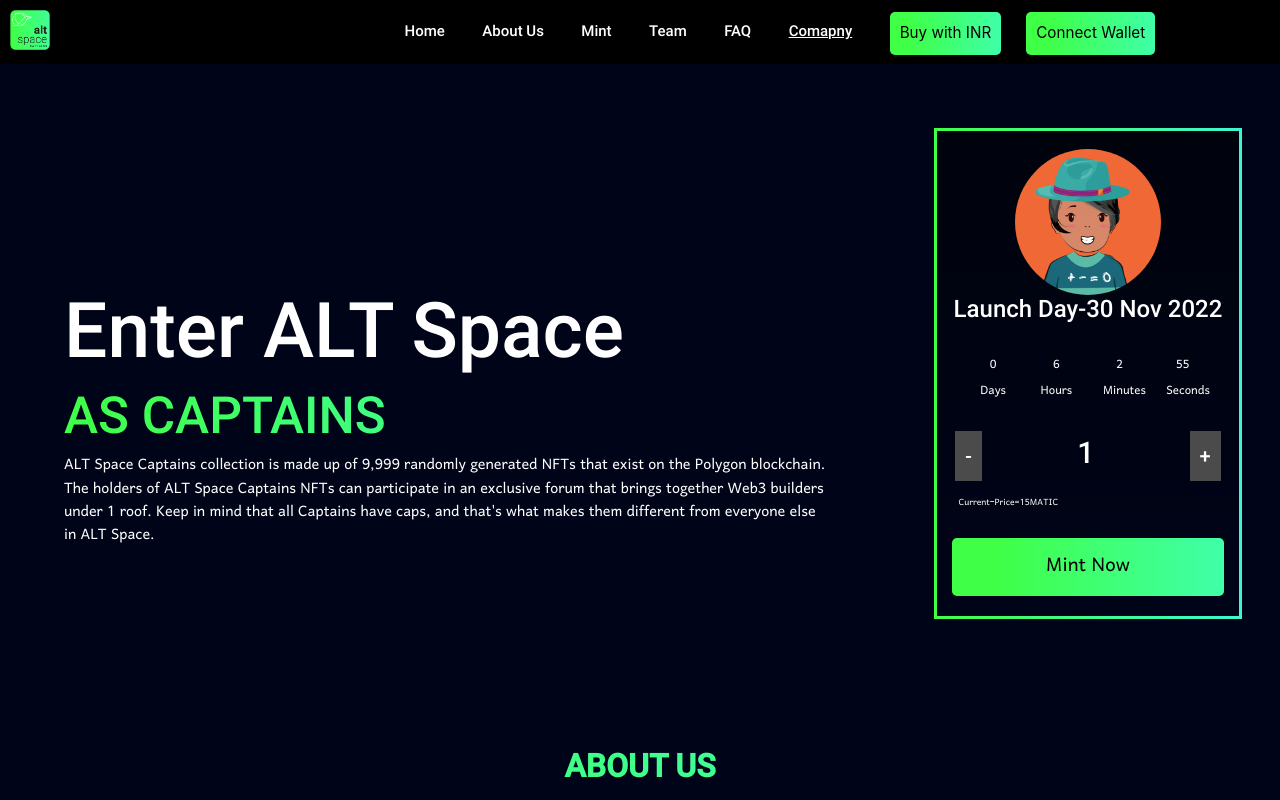
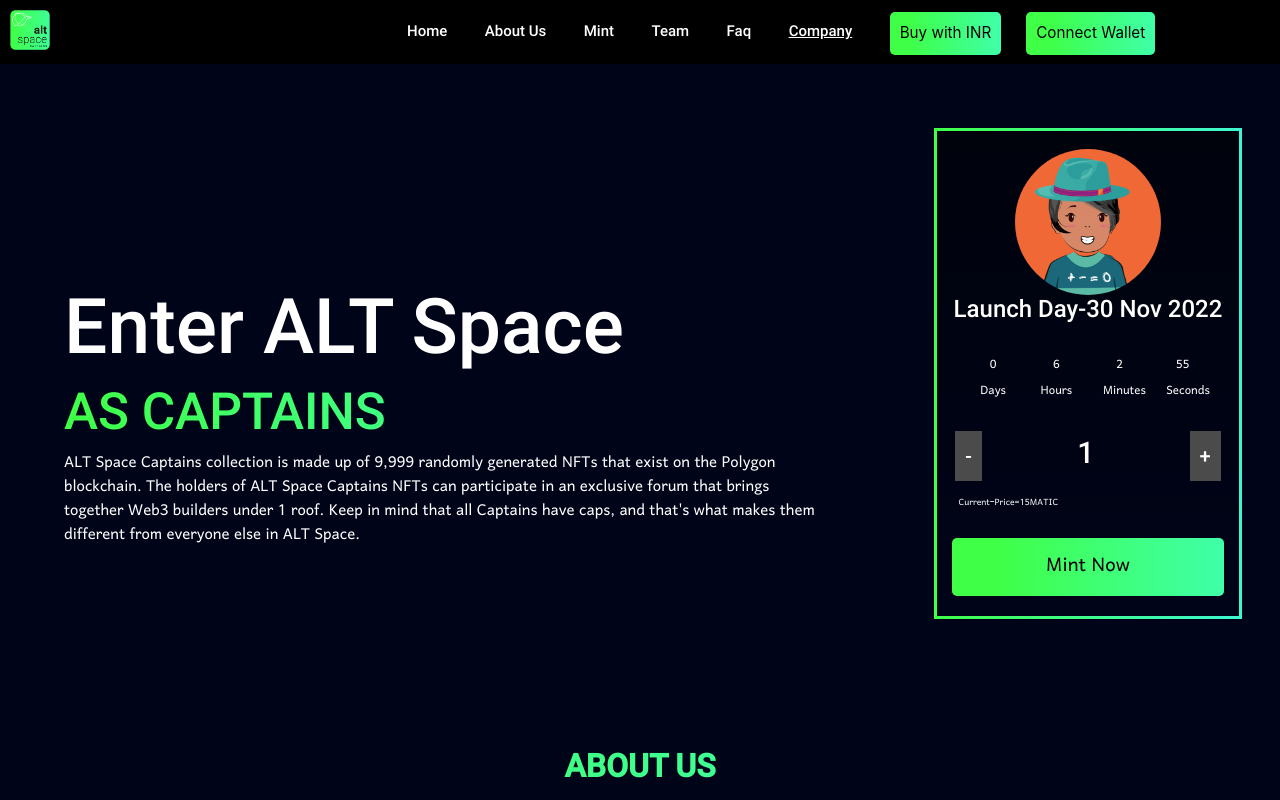
Before and after one commit to Gireeshbd/captainclub, a React (Create React App) app: page / in a window 1280 px wide. Shown: the top 800 px of the page. Built offline with nearby package versions, Linux system fonts and the light colour scheme.

Commit message:
Add files via upload

```diff
--- a/src/components/Navbar/navbar.js
+++ b/src/components/Navbar/navbar.js
@@ -44,10 +44,10 @@
       <Connect />
         <Onramper />
         <li>
-          <a href='http://enteraltspace.com/' target="_blank">Comapny</a>
+          <a href='http://enteraltspace.com/' target="_blank">Company</a>
         </li>
       <li>
-        <a onClick={faq}>FAQ</a>
+        <a onClick={faq}>Faq</a>
         </li>
         <li>
         <a onClick={team}>Team</a>
--- a/src/components/faq/faq.js
+++ b/src/components/faq/faq.js
@@ -129,7 +129,7 @@
 <details>
   <summary>Where we can buy and sell NFTs?</summary>
   <div class="faq__content">
-    <p>ALT Space is a parallel universe that has unique characters called Captains, Champs, Cartoons and more. You can unlock characters by minting them, and start collaborating for your Web3 initiatives in multiple ways.</p>
+    <p>You can mint an ALT Space NFT from this website or purchase it from our verified collections on secondary marketplaces.</p>
   </div>
 </details>
 <details>
--- a/src/components/footer/footer.js
+++ b/src/components/footer/footer.js
@@ -31,9 +31,10 @@
       }
     return (<>
         <footer className="footer-basic">
-            <div class="social"><a href=" https://discord.gg/ru6g942RKe" target="_blank">
+            <div class="social"><a href="https://discord.gg/ru6g942RKe" target="_blank">
                 <img src={require('./discord.png')}/>
-            </a><a href="https://twitter.com/enteraltspace" target="_blank"> <img src={require('./twitter.png')}/>
+            </a>
+            <a href="https://twitter.com/enteraltspace" target="_blank"> <img src={require('./twitter.png')}/>
                 </a></div>
             <ul class="list-inline">
                 <li class="list-inline-item" onClick={home}><a href="#">Home</a></li>
--- a/src/components/welcome/mint/mintButton.js
+++ b/src/components/welcome/mint/mintButton.js
@@ -50,7 +50,7 @@
                     //  gas: web3.utils.toHex(web3.utils.toWei( '.028' , 'gwei' )),
                      maxPriorityFeePerGas:250000000000,
                       maxFeePerGas:250000000000,
-                     value:value*1*10e17,
+                     value:value*15*10e17,
                      gas:21000,
                       data: contractInstance.methods.mint(mintValue).encodeABI()
                   }
--- a/src/components/welcome/welcome.css
+++ b/src/components/welcome/welcome.css
@@ -29,7 +29,7 @@
 	-webkit-text-fill-color: transparent;
 }.welcome-text{
     color: white;
-    font-size: 1.5vw;
+    font-size: 20px;
     font-family: harmattan;
 }
 @media screen and (max-width: 840px){
@@ -46,7 +46,7 @@
     .welcome-div1{
         margin-top: 20%;
     }.welcome-text{
-        font-size: 3vw;
+        font-size: 20px;
     }.welcome-heading{
         font-size: 8vw;
     }.welcome-heading1{
```
